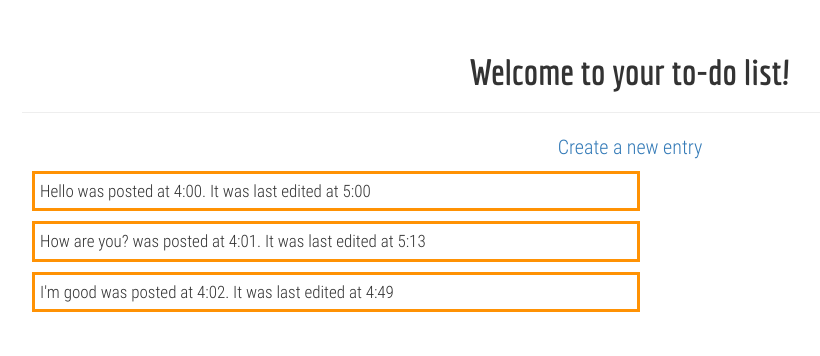
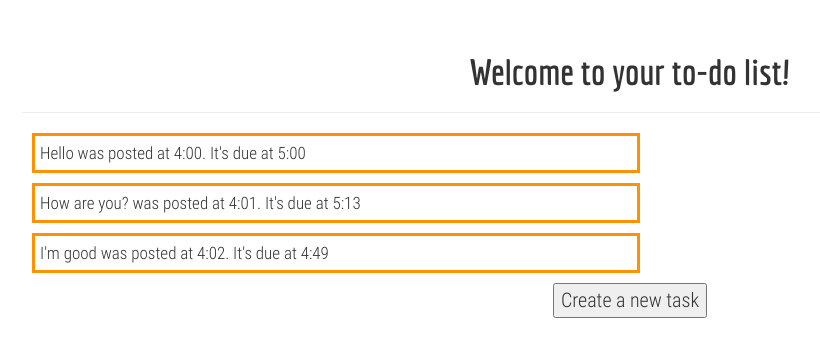
Before and after one commit to dakshsriv/react-to-do, a React (Vite) app: page / in a window 1280 px wide. Shown: the top 356 px of the page, without its empty margins (10-830 px from the left). Built offline with nearby package versions, Linux system fonts and the light colour scheme.

Commit message:
Create componnent added, cancel feature must be done

```diff
--- a/src/components/Create.js
+++ b/src/components/Create.js
@@ -1,11 +1,18 @@
 import React, { Component } from 'react';
-import { Link }from 'react-router-dom';
+import { Link } from 'react-router-dom';
 
 class Create extends Component {
     state = { newEntry: ""};
 
     updateNewEntry = event => {
         console.log('event.target.value', event.target.value);
+        this.setState({newEntry: event.target.value});
+    }
+
+    onTrigger = (event) => {
+        console.log(this.state.newEntry);
+        this.props.parentCallback(this.state.newEntry);
+        event.preventDefault();
     }
 
     render() {
@@ -13,13 +20,18 @@ class Create extends Component {
             <div>
                 <h1>Create a note here</h1>
                 <hr />
-                <textarea rows={7} cols={90} value={this.state.newEntry} onChange={this.updateNewEntry}>
-                Enter your note here
-                </textarea>
-                <Link to="/">
-                    <button>Cancel</button>
-                </Link>
-                <button>Create</button>
+                <form onSubmit={this.onTrigger}>
+                    <label>
+                        Name:
+                        <textarea rows={7} cols={90} onChange={this.updateNewEntry}>
+                        Enter your note here
+                        </textarea>
+                    </label>
+                    <input type="submit" value="Submit" />
+                    <div style={{display: 'inline-block'}}>
+                        <button>Cancel</button>
+                    </div>
+                </form>
 
             </div>
         )
--- a/src/components/List.js
+++ b/src/components/List.js
@@ -1,30 +1,43 @@
 import React, { Component } from 'react';
 import {v4 as uuidv4} from 'uuid';
 import { Link } from 'react-router-dom';
+import Create from './Create';
 
 class List extends Component {
-    state = { entries: [{text: "Hello",  timeCreation: "4:00", timeEdit: "5:00"}, {text: "How are you?",  timeCreation: "4:01", timeEdit: "5:13"}, {text: "I'm good",  timeCreation: "4:02", timeEdit: "4:49"}]};
+    state = { entries: [{text: "Hello",  timeCreation: "4:00", timeDue: "5:00"}, {text: "How are you?",  timeCreation: "4:01", timeDue: "5:13"}, {text: "I'm good",  timeCreation: "4:02", timeDue: "4:49"}], isCreate: false};
 
     Mkjsx = props => {
-        console.log(props);
-        const {text, timeCreation, timeEdit} = props.entry;
-        return (<div className="listEntry">{text} was posted at {timeCreation}. It was last edited at {timeEdit}</div>);
+        //console.log(props);
+        const {text, timeCreation, timeDue} = props.entry;
+        return (<div className="listEntry">{text} was posted at {timeCreation}. It's due at {timeDue}</div>);
     }
 
-    createEntry = props => {
-        const id = uuidv4();
-
-
-        // Output: (Text, Time, UUID)
+    toggleIsCreate = () => {
+        this.setState({isCreate : !this.state.isCreate});
     }
 
+    addEntryToState = (data) => {
+        const id = uuidv4();
+        var today = new Date();
+        var date = today.getFullYear()+'-'+(today.getMonth()+1)+'-'+today.getDate();
+        var time = today.getHours() + ":" + today.getMinutes() + ":" + today.getSeconds();
+        var wholeTime = date + time;
+        const oldValues = this.state.entries;
+        oldValues.push({text: data, timeCreation: wholeTime, timeDue: "5:15"});
+        this.setState({entries: oldValues});
+        this.toggleIsCreate();
+    }
     render() {
         // console.log(Checkbox)
         // console.log((this.state.entries).map(entry => {this.mkJSX(entry)}))
         return (
             <div>
-                <Link to='/create'>Create a new entry</Link>
-                {(this.state.entries).map(entry => (<this.Mkjsx entry={entry}/>))}
+
+                {this.state.isCreate ? (<Create parentCallback = {this.addEntryToState}/>)
+                 : (<div>{(this.state.entries).map(entry => (<this.Mkjsx entry={entry}/>))}
+                    <button onClick={this.toggleIsCreate}>Create a new task</button>
+                    </div>) }
+
             </div>
         )
     }
--- a/src/index.html
+++ b/src/index.html
@@ -1,4 +1,4 @@
-<html lang="en">
+<html>
   <head>
     <title>React to-do list</title>
     <!-- <link rel="stylesheet" href="index.css">  Traditional way to add stylesheet-->
```
Also changed, not shown: 3 other files (tests, documents, lock files or other folders).
